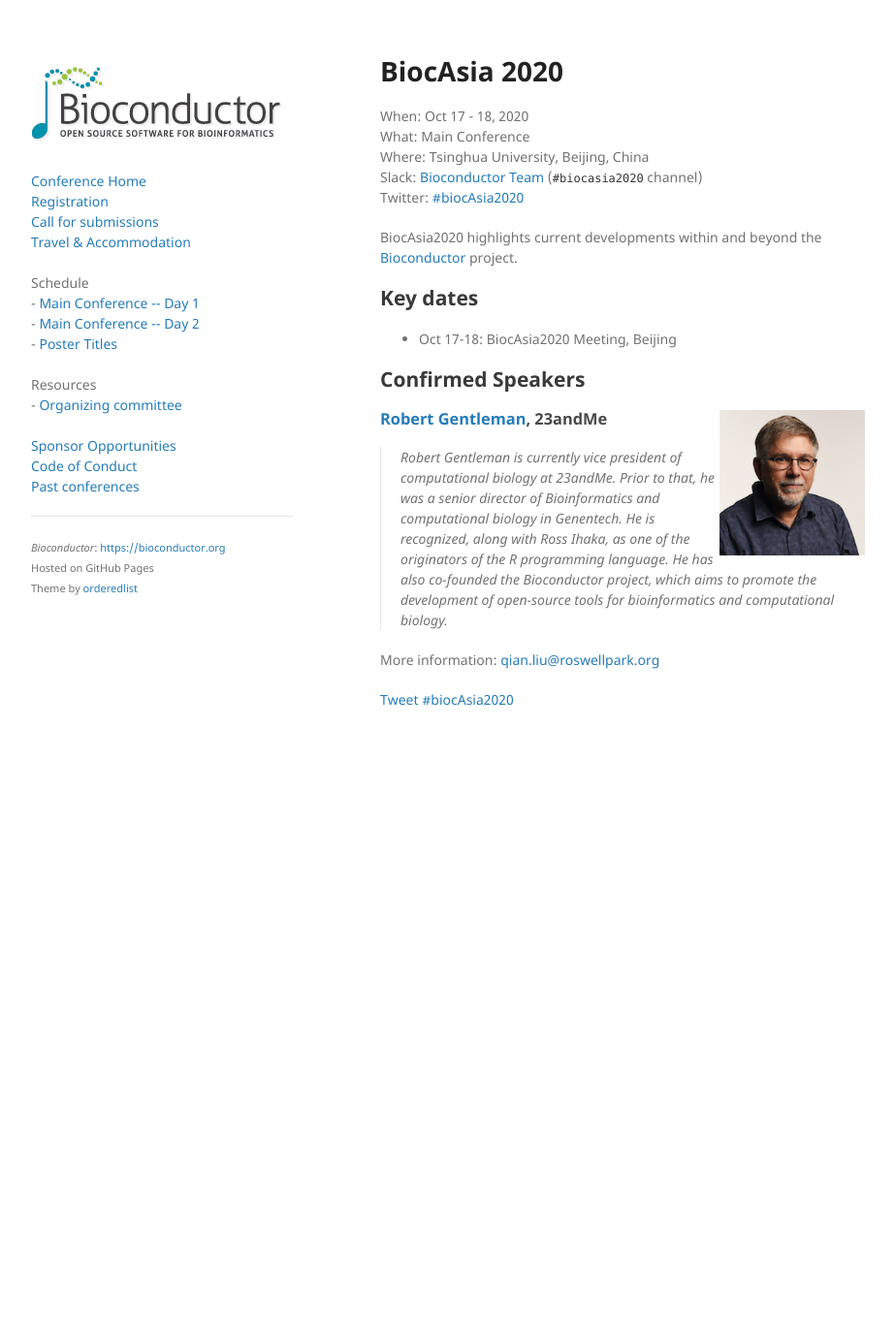
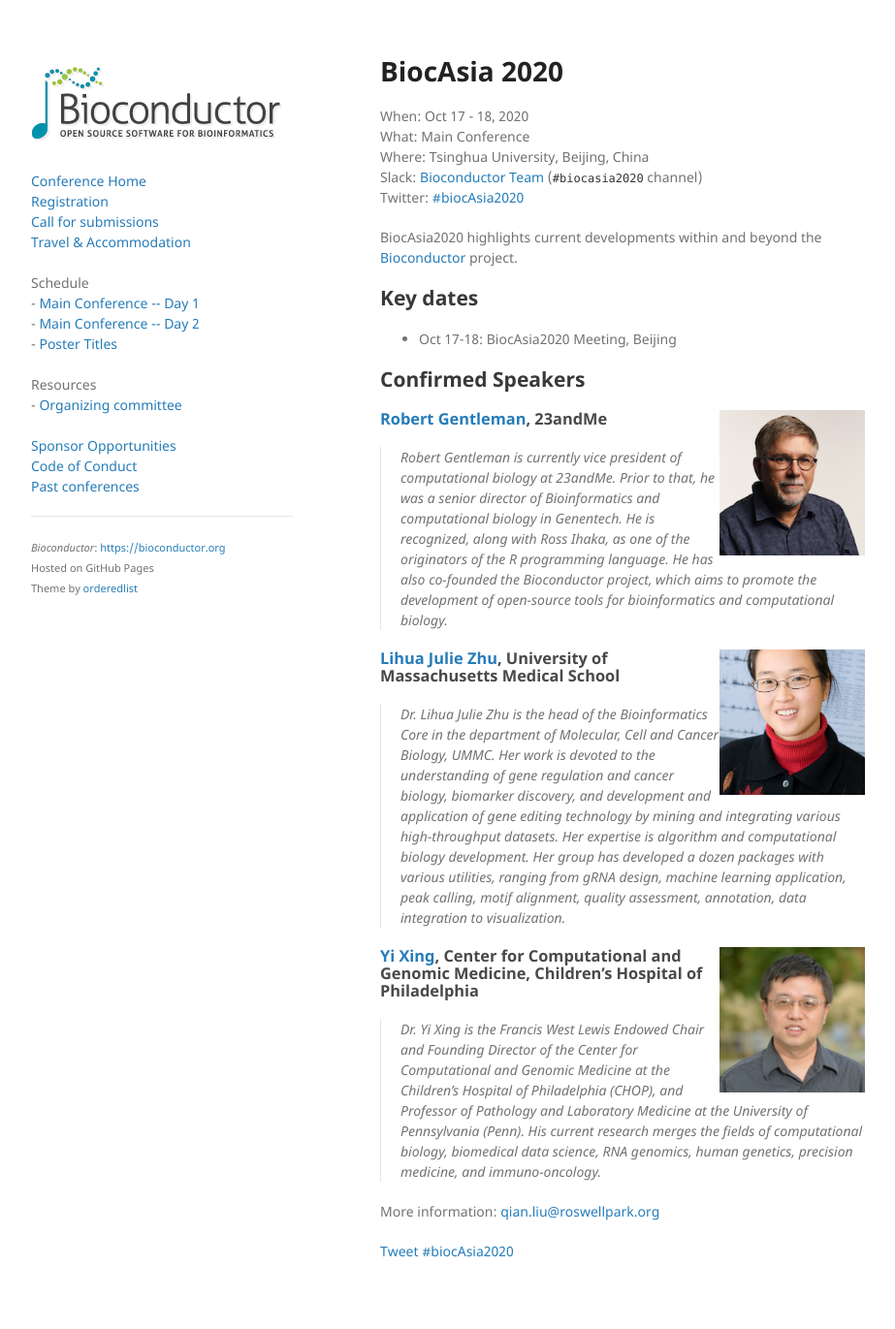
Before and after one commit to Bioconductor/BiocAsia2020, a Jekyll site: the page built from docs/index.md, in a window 1280 px wide. Shown: the whole page at 97% size, without its empty margins (178-1101 px from the left). Built offline with Jekyll 4.4.1, drawn with Linux system fonts in a browser that asks for light colours; before the commit the page ends 900 px from its top, so only the background shows below that.

Commit message:
adding more invited speakers and temporary bios

```diff
--- a/docs/index.md
+++ b/docs/index.md
@@ -5,8 +5,15 @@ speakers:
     inst: 23andMe
     url: https://blog.23andme.com/23andme-research/a-computational-biologist-and-a-gentleman/
     blurb: "Robert Gentleman is currently vice president of computational biology at 23andMe. Prior to that, he was a senior director of Bioinformatics and computational biology in Genentech. He is recognized, along with Ross Ihaka, as one of the originators of the R programming language. He has also co-founded the Bioconductor project, which aims to promote the development of open-source tools for bioinformatics and computational biology."
+  - name: Lihua Julie Zhu
+    inst: University of Massachusetts Medical School
+    url: https://www.umassmed.edu/mccb/faculty-MCCB/faculty-MCCB/faculty-profile-pages/zhu-julie/
+    blurb: "Dr. Lihua Julie Zhu is the head of the Bioinformatics Core in the department of Molecular, Cell and Cancer Biology, UMMC. Her work is devoted to the understanding of gene regulation and cancer biology, biomarker discovery, and development and application of gene editing technology by mining and integrating various high-throughput datasets. Her expertise is algorithm and computational biology development. Her group has developed a dozen packages with various utilities, ranging from gRNA design, machine learning application, peak calling, motif alignment, quality assessment, annotation, data integration to visualization."
+  - name: Yi Xing
+    inst: Center for Computational and Genomic Medicine, Children’s Hospital of Philadelphia
+    url: https://xinglab.org/people/yi-xing/
+    blurb: "Dr. Yi Xing is the Francis West Lewis Endowed Chair and Founding Director of the Center for Computational and Genomic Medicine at the Children’s Hospital of Philadelphia (CHOP), and Professor of Pathology and Laboratory Medicine at the University of Pennsylvania (Penn). His current research merges the fields of computational biology, biomedical data science, RNA genomics, human genetics, precision medicine, and immuno-oncology."
 ---
-
 {% include header.md %}
 
 BiocAsia2020 highlights current developments within and beyond
```
Also changed, not shown: docs/Gemfile.lock, docs/images/speakers/LihuaJulieZhu.jpg (added), docs/images/speakers/YiXing.jpg (added).
